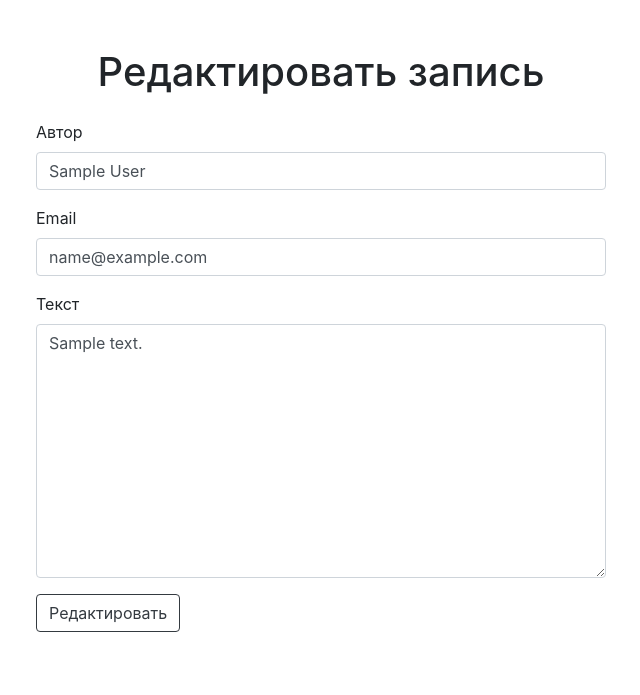
After one commit to DonErnest/exam_ernest_aitiev, a Django app: page /1 in a window 1280 px wide. The commit adds this page. Shown: the top 695 px of the page, without its empty margins (319-959 px from the left). Run offline with Django 3.2, Linux system fonts and the light colour scheme; tables that the repository leaves empty hold one stand-in row (values such as "Sample post"); some libraries are stand-ins or nearby versions.

Commit message:
Создание страницы обновления записи edit.html, настройка роутера, валидация данных формы

```diff
--- a/source/main/urls.py
+++ b/source/main/urls.py
@@ -16,10 +16,11 @@ Including another URLconf
 from django.contrib import admin
 from django.urls import path
 
-from webapp.views import index_view, add_record
+from webapp.views import index_view, add_record, edit_record
 
 urlpatterns = [
     path('admin/', admin.site.urls),
     path('', index_view, name='book_main'),
     path('add/', add_record, name='record_add'),
+    path('<int:pk>', edit_record, name='record_edit')
 ]
--- /dev/null
+++ b/source/webapp/templates/edit.html
@@ -0,0 +1,13 @@
+{% extends 'base.html' %}
+
+{% block title %}Редактировать запись{% endblock %}
+{% block content %}
+    <div class = "row justify-content-center pt-5 pb-5">
+        <div class="record w-50">
+            <h1 class = "text-center">Редактировать запись</h1>
+            <form method="POST" action="{% url 'record_add' %}" class=" pt-3 pb-3">
+                {% include 'partial/record_form.html' with button_text='Редактировать' %}
+            </form>
+        </div>
+    </div>
+{% endblock %}
--- a/source/webapp/templates/index.html
+++ b/source/webapp/templates/index.html
@@ -17,7 +17,7 @@
                     <h6 class="card-subtitle mb-2 text-muted">{{ record.author_email }}</h6>
                     <p class="card-text">{{ record.text }}</p>
                     <div class="btn-group">
-                        <a href="#" class="btn btn-outline-dark card-link"><i class="fas fa-edit"></i> Обновить запись</a>
+                        <a href="{% url 'record_edit' record.pk %}" class="btn btn-outline-dark card-link"><i class="fas fa-edit"></i> Обновить запись</a>
                         <a href="#" class="btn btn-outline-dark card-link"><i class="far fa-trash-alt"></i> Удалить запись</a>
                     </div>
                 </div>
--- a/source/webapp/views.py
+++ b/source/webapp/views.py
@@ -22,3 +22,21 @@ def add_record(request, *args, **kwargs):
                                            author_email=form.cleaned_data['author_email'])
             return redirect('book_main')
         return render(request, 'add.html', context={'form': form})
+
+
+def edit_record(request, pk, *args, **kwargs):
+    record = get_object_or_404(Record, pk=pk)
+    if request.method == 'GET':
+        form = RecordForm(data={'author': record.author, 'author_email': record.author_email,
+                                'text': record.text})
+        return render(request, 'edit.html', context={'form': form, 'record': record})
+    elif request.method == 'POST':
+        form = RecordForm(data=request.POST)
+        if form.is_valid():
+            record.author = form.cleaned_data['author']
+            record.author_email = form.cleaned_data['author_email']
+            record.text = form.cleaned_data['text']
+            record.save()
+            return redirect('book_main')
+        else:
+            return render(request, 'edit.html', context={'form': form, 'record': record})
```
